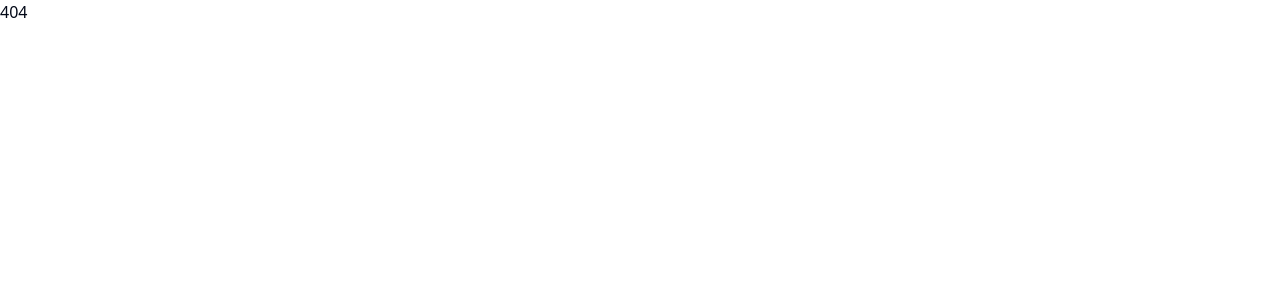
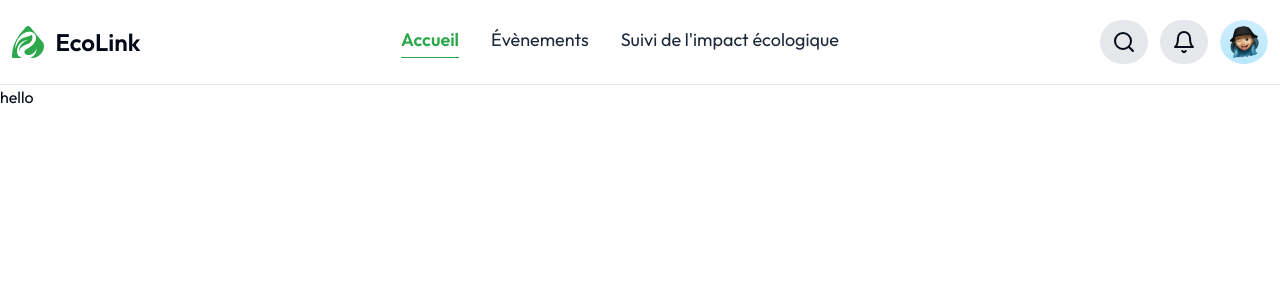
Before and after one commit to Umbrella-team-SquidTech/Ozon-Website, a React (Vite) app: page /home in a window 1280 px wide. Shown: the top 300 px of the page. Built offline with nearby package versions, Linux system fonts and the light colour scheme.

Commit message:
feat: add application root layout

```diff
--- /dev/null
+++ b/src/components/ApplicationLogo.tsx
@@ -0,0 +1,9 @@
+import Ecolink from "@/assets/Logo.svg";
+export default function ApplicationLogo() {
+  return (
+    <div className="flex gap-3 w-[8rem] items-center justify-center">
+      <img src={Ecolink} alt="Ecolink" className="w-8" />
+      <h2 className="font-semibold text-2xl">EcoLink</h2>
+    </div>
+  );
+}
--- /dev/null
+++ b/src/components/NavLinks.tsx
@@ -0,0 +1,36 @@
+import { Link, useLocation } from "react-router-dom";
+
+export default function NavLinks() {
+  const location = useLocation().pathname;
+  return (
+    <div className="flex justify-between w-auto gap-8 text-[18px] text-slate-800 h-8">
+      <div
+        className={`${
+          location === "/home"
+            ? "text-PrimaryColor border-b border-PrimaryColor font-semibold"
+            : ""
+        }`}
+      >
+        <Link to="/home">Accueil</Link>
+      </div>
+      <div
+        className={`${
+          location === "/events"
+            ? "text-PrimaryColor border-b border-PrimaryColor font-semibold"
+            : ""
+        }`}
+      >
+        <Link to="/events">Évènements</Link>
+      </div>
+      <div
+        className={`${
+          location === "/status"
+            ? "text-PrimaryColor border-b border-PrimaryColor font-semibold"
+            : ""
+        }`}
+      >
+        <Link to="/status">Suivi de l'impact écologique</Link>
+      </div>
+    </div>
+  );
+}
--- /dev/null
+++ b/src/components/NavSideLinks.tsx
@@ -0,0 +1,18 @@
+import { Search, Bell } from "lucide-react";
+import UserProfile from "@/assets/UserProfile.png";
+export default function NavSideLinks() {
+  return (
+    <div className="flex gap-3">
+      <div className="bg-gray-200 rounded-3xl w-12 h-11 flex justify-center items-center cursor-pointer">
+        <Search />
+      </div>
+      <div className="bg-gray-200 rounded-3xl w-12 h-11 flex justify-center items-center cursor-pointer">
+        <Bell />
+      </div>
+      <img
+        src={UserProfile}
+        className=" rounded-3xl w-12 h-11 flex justify-center items-center cursor-pointer"
+      />
+    </div>
+  );
+}
--- /dev/null
+++ b/src/components/RootLayout.tsx
@@ -0,0 +1,19 @@
+import ApplicationLogo from "./ApplicationLogo";
+import NavLinks from "./NavLinks";
+import NavSideLinks from "./NavSideLinks";
+interface RootLayoutProps {
+  children: React.ReactNode;
+  isMobile?: boolean;
+}
+export default function RootLayout({ children }: RootLayoutProps) {
+  return (
+    <div className="font-Outfit">
+      <header className="sticky top-0 z-40 w-full py-5 px-3 border-b flex justify-between items-center">
+        <ApplicationLogo />
+        <NavLinks />
+        <NavSideLinks />
+      </header>
+      <main>{children}</main>
+    </div>
+  );
+}
--- /dev/null
+++ b/src/pages/HomePage.tsx
@@ -0,0 +1,8 @@
+import RootLayout from "@/components/RootLayout";
+export default function HomePage() {
+  return (
+    <RootLayout>
+      <div>hello</div>
+    </RootLayout>
+  );
+}
--- a/src/router.tsx
+++ b/src/router.tsx
@@ -3,6 +3,7 @@ import LoginPage from "./pages/LoginPage";
 import RegisterPage from "./pages/RegisterPage";
 import RecoverPass from "./pages/RecoverPass";
 import ValidateRegisterPage from "./pages/ValidateRegisterPage";
+import HomePage from "./pages/HomePage";
 const Router = createBrowserRouter([
   {
     path: "/",
@@ -25,6 +26,10 @@ const Router = createBrowserRouter([
     element: <ValidateRegisterPage />,
   },
   {
+    path: "/home",
+    element: <HomePage />,
+  },
+  {
     path: "*",
     element: <div>404</div>,
   },
```
Also changed, not shown: src/assets/UserProfile.png (added).
